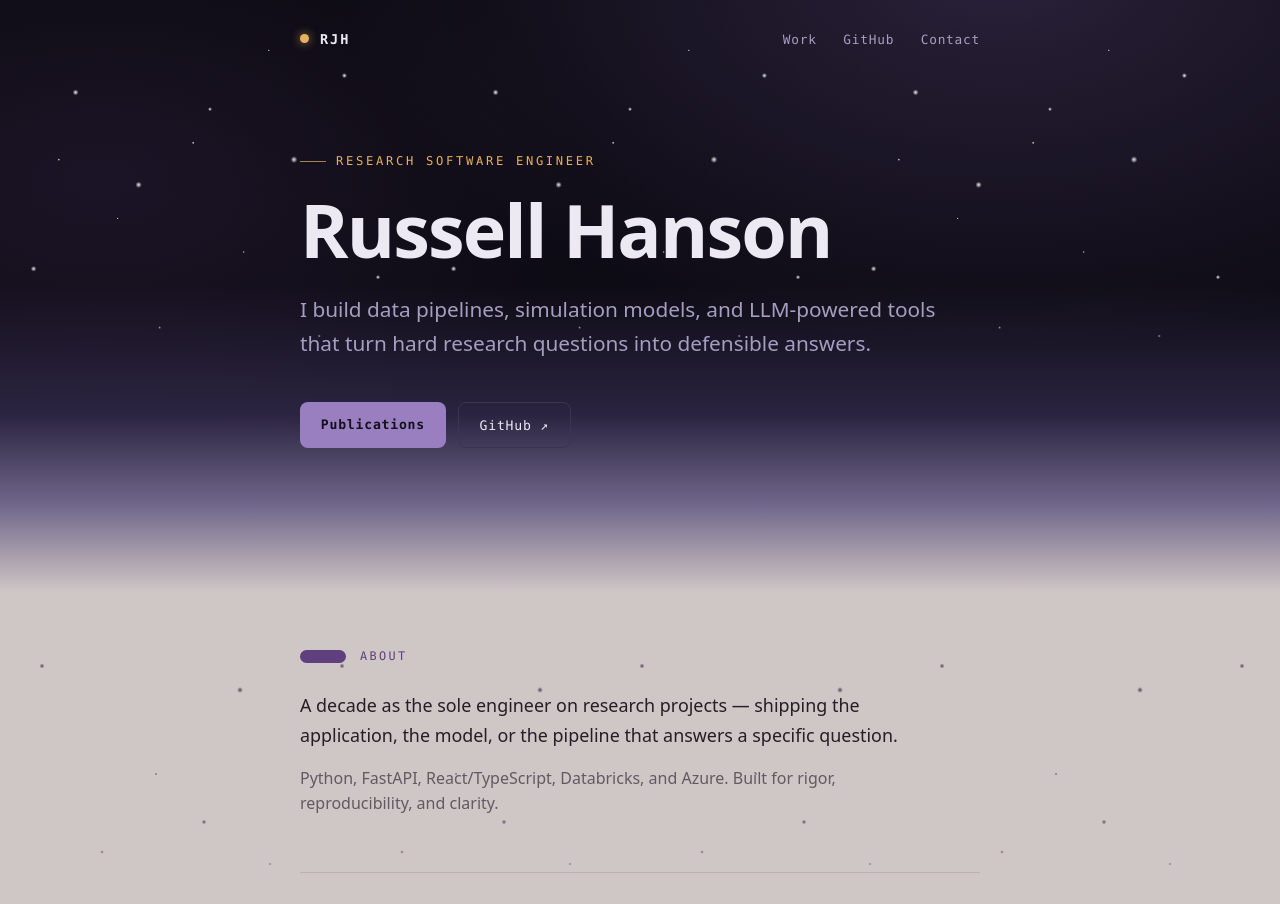
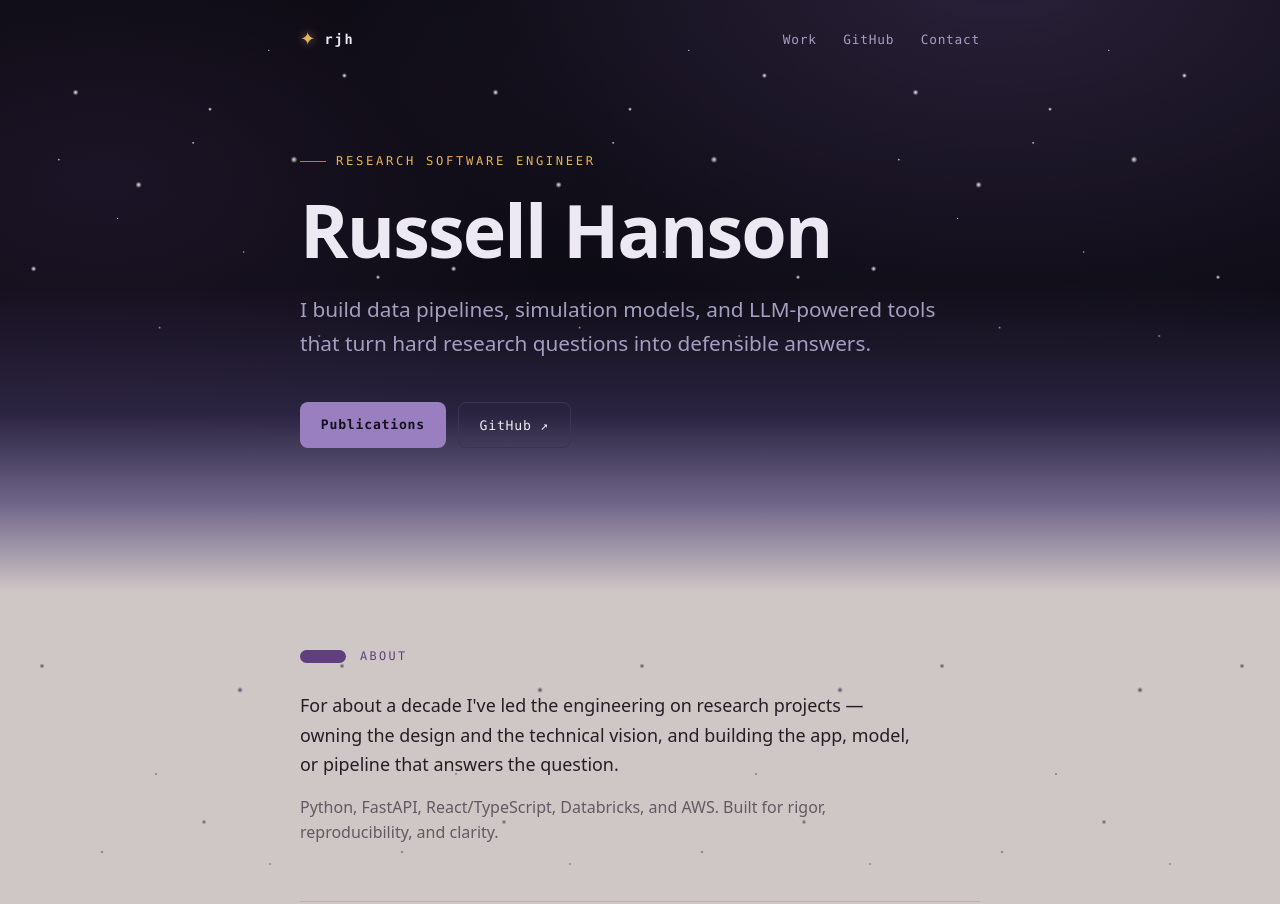
Before and after one commit to rjhanson/Asgard, an Astro site: page / in a window 1280 px wide. Shown: the top 904 px of the page. Built offline with nearby package versions, Linux system fonts and the light colour scheme; Astro itself is replaced by a stand-in of ours.

Commit message:
Refine header brandmark and About copy
- Replace the dot+initials with a single amber four-point star (sized
  to match), and make the brandmark link to the homepage; star spins
  and initials warm to amber on hover
- Lowercase the monogram (rjh)
- Reword the About lead toward a leadership framing (owning design and
  technical vision) rather than "sole engineer"

Co-Authored-By: Claude Opus 4.8 <noreply@anthropic.com>

```diff
--- a/src/components/Hero.astro
+++ b/src/components/Hero.astro
@@ -5,10 +5,10 @@ import { site } from '../data/site';
 <div class="hero">
   <div class="wrap">
     <div class="topbar">
-      <div class="brand">
-        <span class="dot"></span>
+      <a class="brand" href="/" aria-label="Home">
+        <span class="star" aria-hidden="true">✦</span>
         <span class="mark"><b>{site.monogram}</b></span>
-      </div>
+      </a>
       <nav>
         <a href="#work">Work</a>
         <a href={site.links.github}>GitHub</a>
--- a/src/data/site.ts
+++ b/src/data/site.ts
@@ -3,14 +3,14 @@ export const site = {
   name: 'Russell Hanson',
   /** Used to bold the author's own name in publication author lists. */
   authorName: 'Russell Hanson',
-  monogram: 'RJH',
+  monogram: 'rjh',
   role: 'Research Software Engineer',
   tagline:
     'I build data pipelines, simulation models, and LLM-powered tools that turn hard research questions into defensible answers.',
   about: {
-    lead: 'A decade as the sole engineer on research projects — shipping the application, the model, or the pipeline that answers a specific question.',
+    lead: "For about a decade I've led the engineering on research projects — owning the design and the technical vision, and building the app, model, or pipeline that answers the question.",
     detail:
-      'Python, FastAPI, React/TypeScript, Databricks, and Azure. Built for rigor, reproducibility, and clarity.',
+      'Python, FastAPI, React/TypeScript, Databricks, and AWS. Built for rigor, reproducibility, and clarity.',
   },
   links: {
     github: 'https://github.com/rjhanson',
--- a/src/pages/404.astro
+++ b/src/pages/404.astro
@@ -7,10 +7,10 @@ import { site } from '../data/site';
   <div class="hero">
     <div class="wrap">
       <div class="topbar">
-        <div class="brand">
-          <span class="dot"></span>
+        <a class="brand" href="/" aria-label="Home">
+          <span class="star" aria-hidden="true">✦</span>
           <span class="mark"><b>{site.monogram}</b></span>
-        </div>
+        </a>
         <nav>
           <a href="/">Home</a>
           <a href={site.links.github}>GitHub</a>
--- a/src/styles/global.css
+++ b/src/styles/global.css
@@ -114,13 +114,20 @@ body {
   display: flex; justify-content: space-between; align-items: center;
   padding: 1.6rem 0;
 }
-.brand { display: flex; align-items: center; gap: 11px; }
+.brand { display: flex; align-items: center; gap: 9px; text-decoration: none; }
 .dot {
   height: 9px; width: 9px; border-radius: 999px; background: var(--amber);
   box-shadow: 0 0 10px rgba(230,178,95,0.7);
 }
+.star {
+  color: var(--amber); font-size: 1.15rem; line-height: 1;
+  text-shadow: 0 0 10px rgba(230,178,95,0.6);
+  transition: transform .2s ease;
+}
+.brand:hover .star { transform: rotate(72deg) scale(1.1); }
 .mark { font-family: var(--mono); font-size: 0.85rem; letter-spacing: 0.14em; color: var(--hero-muted); }
 .mark b { color: var(--hero-ink); }
+.brand:hover .mark b { color: var(--amber); }
 .topbar nav a {
   font-family: var(--mono); font-size: 0.8rem; letter-spacing: 0.06em;
   color: var(--hero-muted); text-decoration: none; margin-left: 1.4rem;
```
